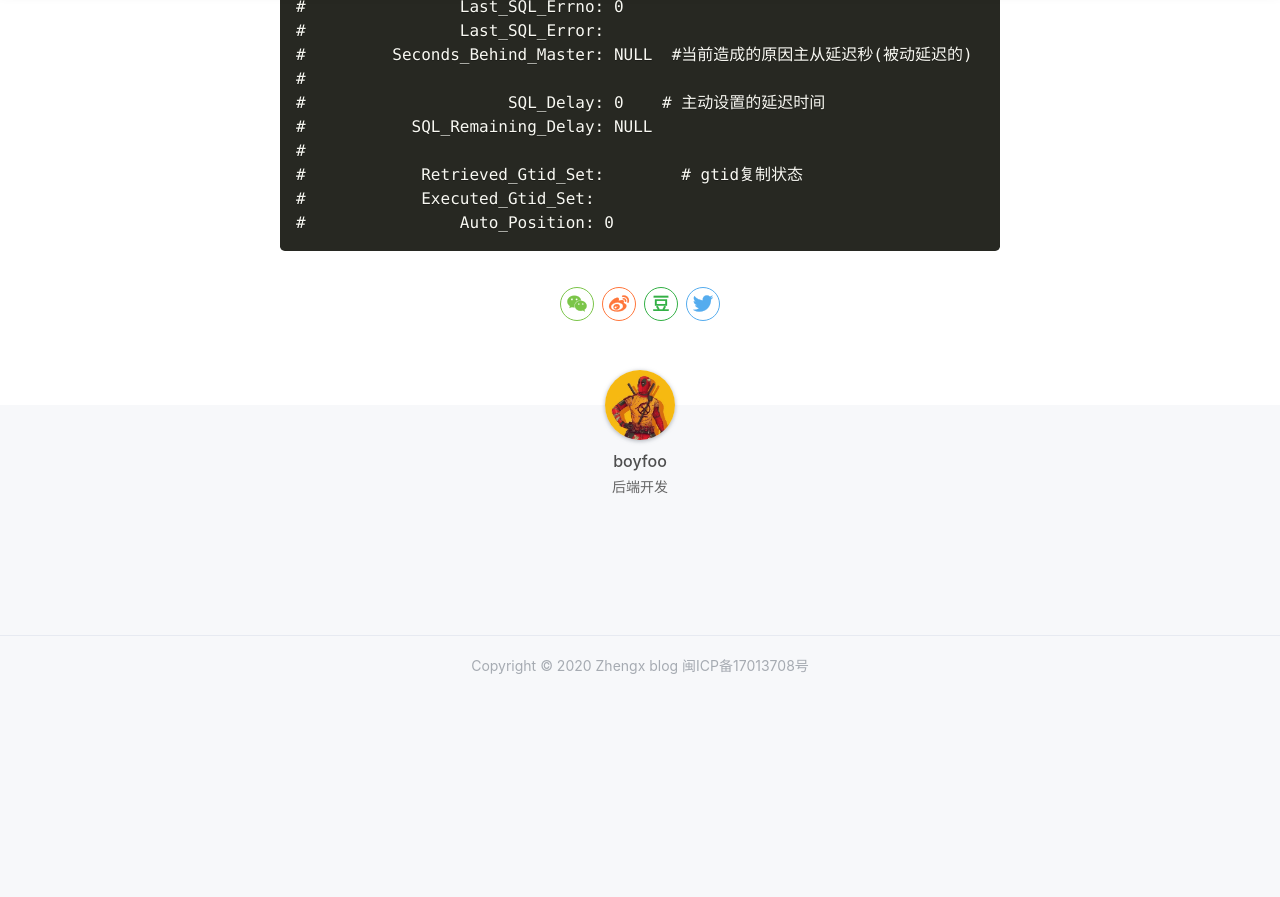
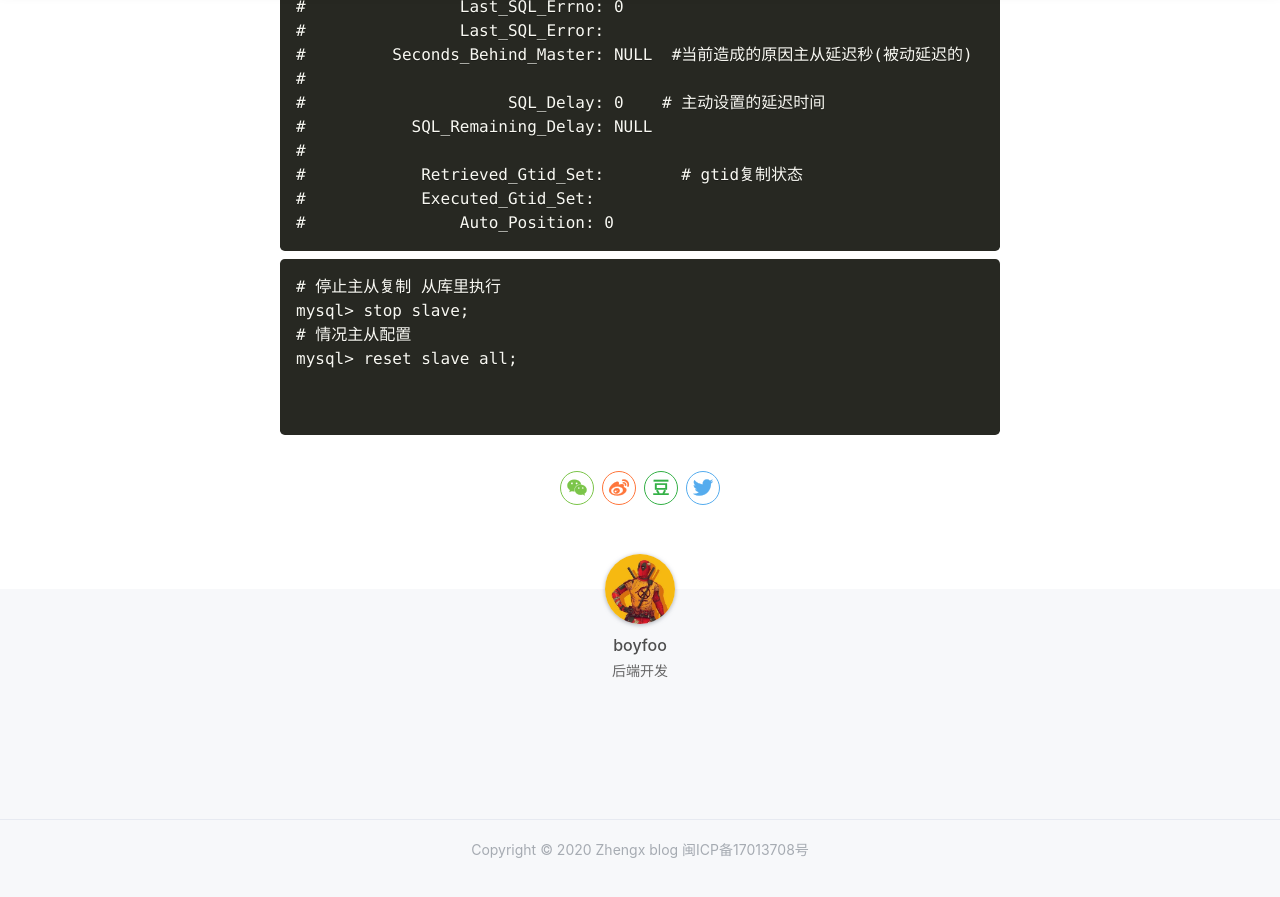
Before and after one commit to boyfoo/boyfoo.github.io, a Jekyll site: the page built from _posts/2020-12-21-4. mysql 主从.md, in a window 1280 px wide and 900 px high, scrolled down 2094 px. Shown: the top 897 px of the window. Built offline with Jekyll 4.4.1, drawn with Linux system fonts in a browser that asks for light colours; nearby versions of some CDN libraries; comment, search, counter and statistics services are not loaded; a style sheet for code colours, icons or effects is not loaded; before the commit the page ends 2810 px from its top, so only the background shows below that.

Commit message:
默认更改列表

````diff
--- a/_posts/2020-12-21-4. mysql 主从.md
+++ b/_posts/2020-12-21-4. mysql 主从.md
@@ -97,3 +97,12 @@ mysql> show slave status \G;
 #            Executed_Gtid_Set:
 #                Auto_Position: 0
 ```
+
+```mysql
+# 停止主从复制 从库里执行
+mysql> stop slave;
+# 情况主从配置
+mysql> reset slave all;
+
+
+```
````
